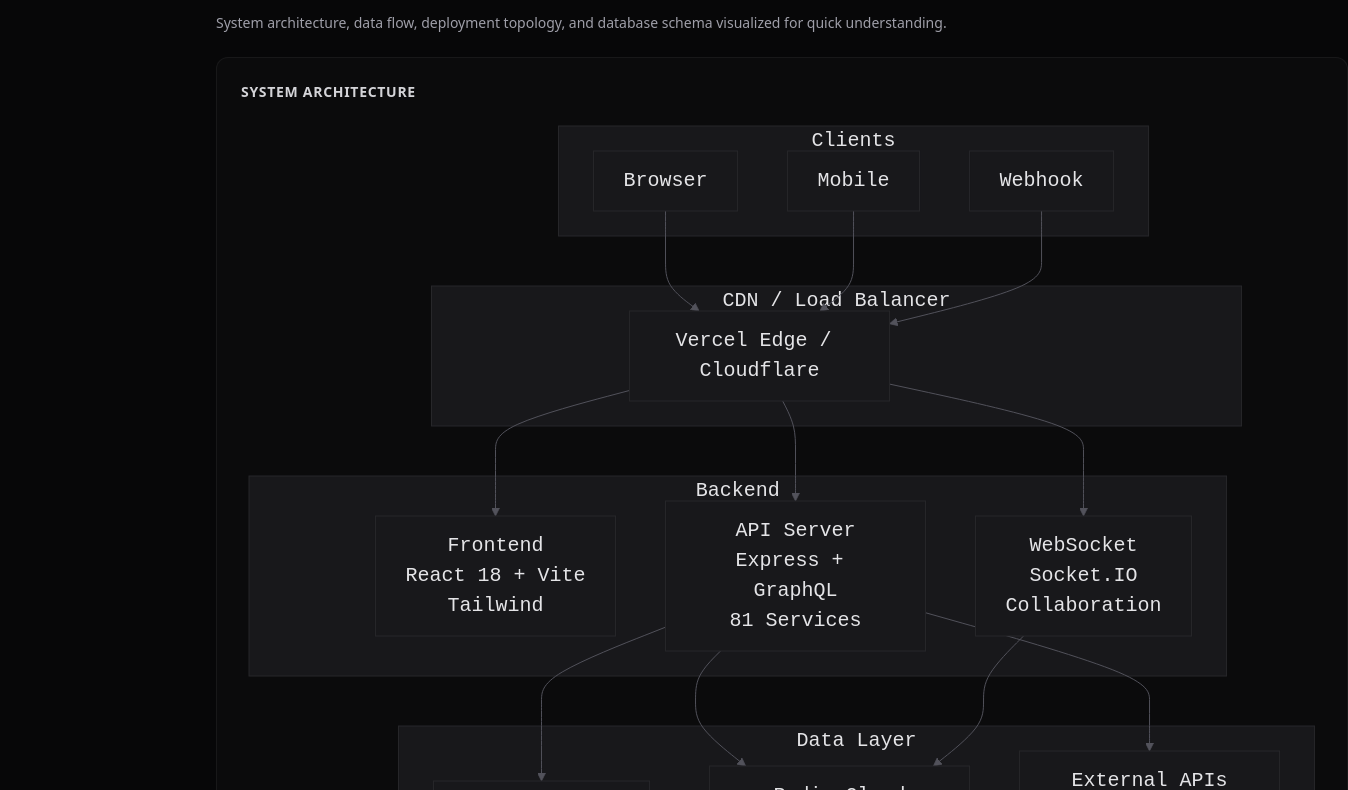
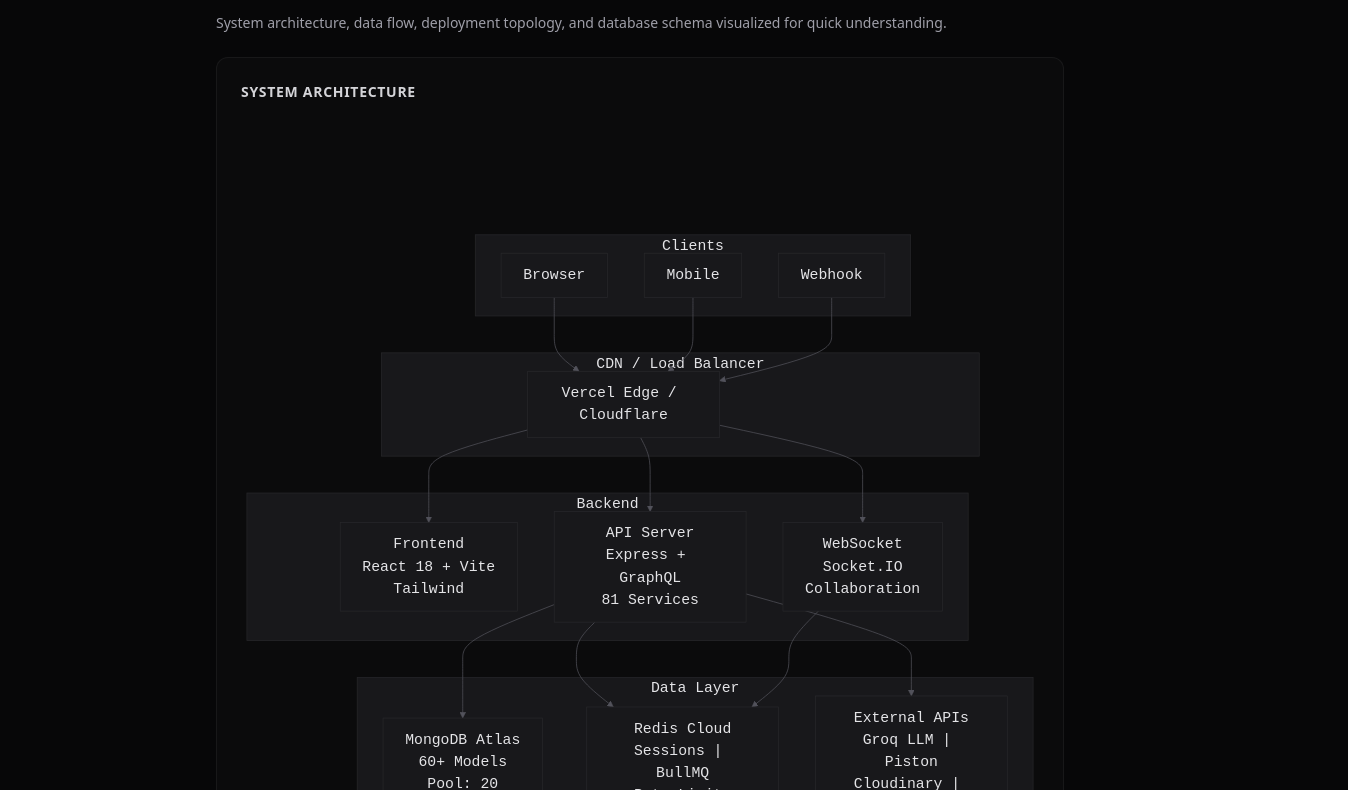
Before and after one commit to theunstopabble/gautam_portfolio, a Next.js app: page /projects/interviewminds in a window 1280 px wide. Shown: the part 1830-2620 px from the top of the page, 1348 px wide, since content can reach past the window. Built offline with nearby package versions, Linux system fonts and the light colour scheme.

Commit message:
fix: responsive Mermaid — natural 20px on mobile (scroll), max-w-full on desktop (fit)

```diff
--- a/src/components/MermaidDiagram.tsx
+++ b/src/components/MermaidDiagram.tsx
@@ -58,7 +58,7 @@ export function MermaidDiagram({ chart, title }: MermaidDiagramProps) {
       )}
       <div
         ref={ref}
-        className="overflow-x-auto overflow-y-auto [&_svg]:block [&_svg]:mx-auto"
+        className="overflow-x-auto overflow-y-auto lg:overflow-visible [&_svg]:block [&_svg]:mx-auto lg:[&_svg]:max-w-full"
       />
     </div>
   );
```
